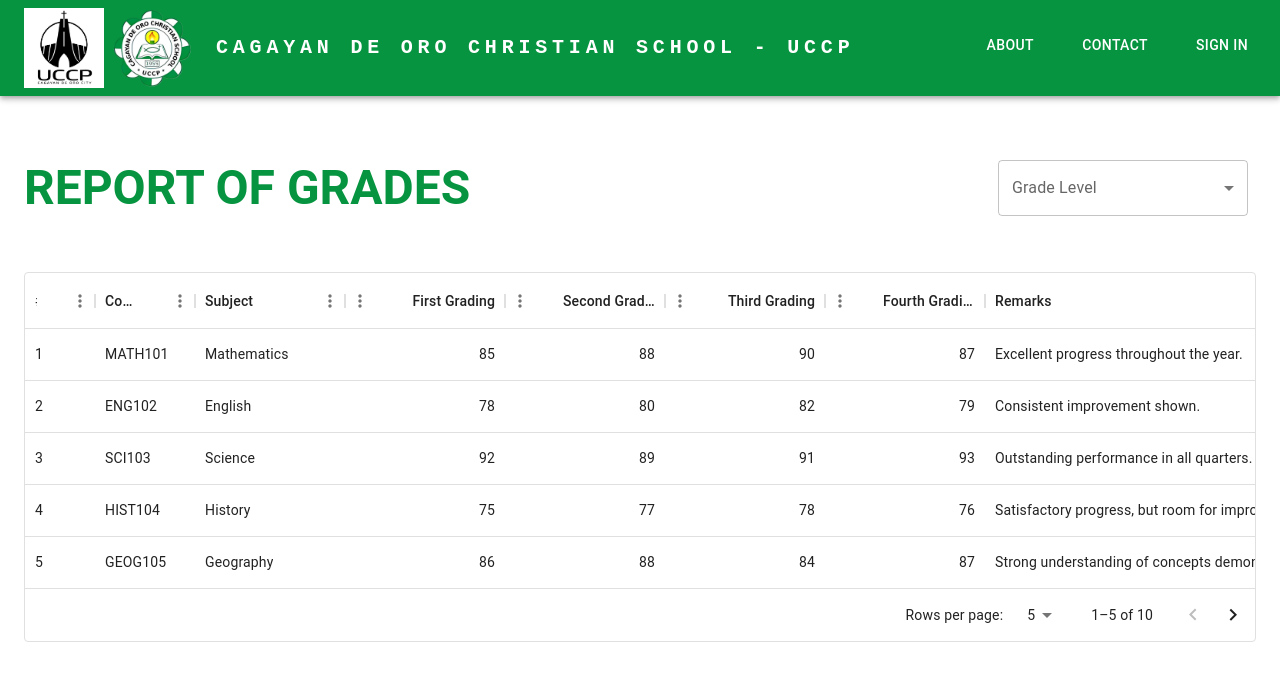
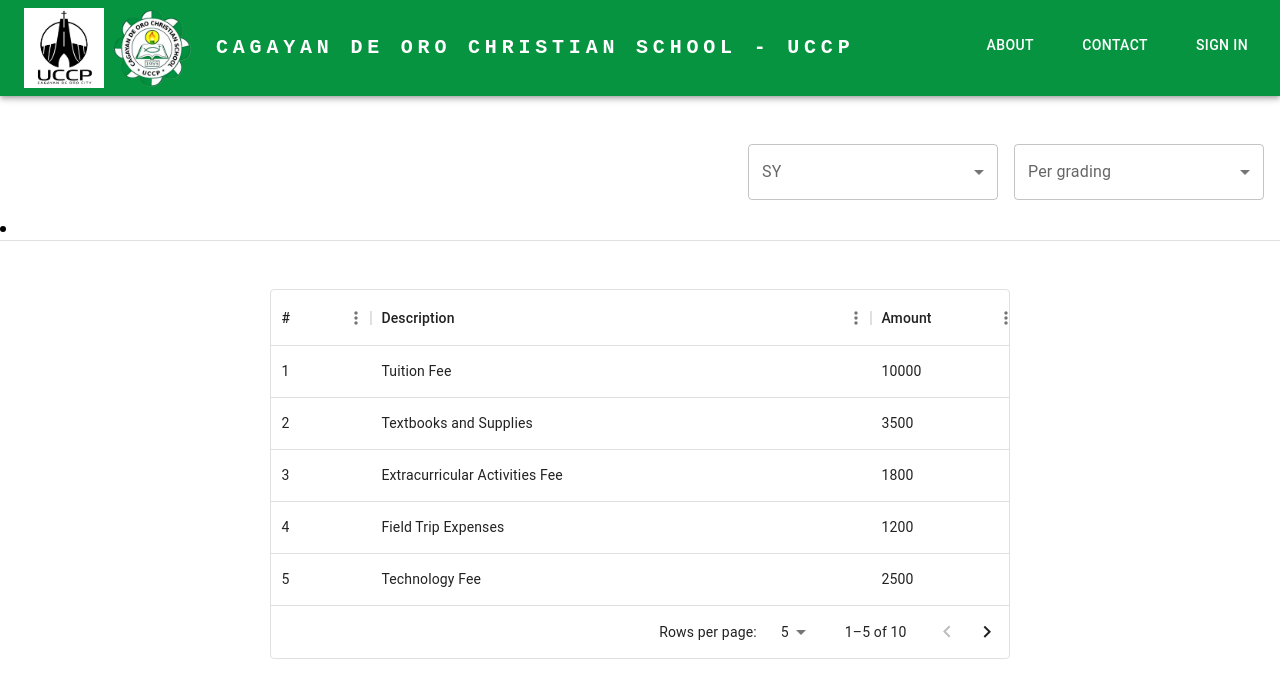
Before and after one commit to anne716/portal-cocs, a React (Create React App) app: page / in a window 1280 px wide. Shown: the top 698 px of the page. Built offline with nearby package versions, Linux system fonts and the light colour scheme.

Commit message:
Added Student Billings page

```diff
--- a/src/App.js
+++ b/src/App.js
@@ -1,11 +1,12 @@
 import React from "react";
 import "./index.css";
-import StudentGrades from "./pages/Student Grades/StudentGrades";
+//import StudentGrades from "./pages/Student Grades/StudentGrades";
+import StudentBillings from "./pages/Student Billings/StudBillings";
 
 function App() {
   return (
     <div>
-      <StudentGrades />
+      <StudentBillings />
     </div>
   );
 }
--- /dev/null
+++ b/src/components/Data Display/Table/StudBillingsTbl.js
@@ -0,0 +1,93 @@
+import * as React from "react";
+import { DataGrid } from "@mui/x-data-grid";
+
+const columns = [
+  { field: "id", headerName: "#", width: 100 },
+  { field: "descriptions", headerName: "Description", width: 500 },
+  { field: "amount", headerName: "Amount", width: 150 },
+];
+
+const rows = [
+  {
+    id: 1,
+    descriptions: "Tuition Fee",
+    type: "number",
+    amount: 10000.0,
+  },
+  {
+    id: 2,
+    descriptions: "Textbooks and Supplies",
+    type: "number",
+    amount: 3500.0,
+  },
+  {
+    id: 3,
+    descriptions: "Extracurricular Activities Fee",
+    type: "number",
+    amount: 1800.0,
+  },
+  {
+    id: 4,
+    descriptions: "Field Trip Expenses",
+    type: "number",
+    amount: 1200.0,
+  },
+  {
+    id: 5,
+    descriptions: "Technology Fee",
+    type: "number",
+    amount: 2500.0,
+  },
+  {
+    id: 6,
+    descriptions: "Lab Fees",
+    type: "number",
+    amount: 1600.0,
+  },
+  {
+    id: 7,
+    descriptions: "Sports Team Uniform",
+    type: "number",
+    amount: 1400.0,
+  },
+  {
+    id: 8,
+    descriptions: "Library Fee",
+    type: "number",
+    amount: 500.0,
+  },
+  {
+    id: 9,
+    descriptions: "Art Supplies",
+    type: "number",
+    amount: 800.0,
+  },
+  {
+    id: 10,
+    descriptions: "Graduation Ceremony Fee",
+    type: "number",
+    amount: 6000.0,
+  },
+];
+
+export default function StudBillingsTbl() {
+  return (
+    <div
+      style={{
+        height: 370,
+        width: "60%",
+      }}
+    >
+      <DataGrid
+        rows={rows}
+        columns={columns}
+        initialState={{
+          pagination: {
+            paginationModel: { page: 0, pageSize: 5 },
+          },
+        }}
+        pageSizeOptions={[5, 10]}
+      />
+    </div>
+  );
+}
--- a/src/components/Data Display/Table/StudGradesTbl.js
+++ b/src/components/Data Display/Table/StudGradesTbl.js
@@ -141,7 +141,7 @@ const rows = [
   },
 ];
 
-export default function DataTable() {
+export default function StudGradesTbl() {
   return (
     <div style={{ height: 370, width: "100%" }}>
       <DataGrid
--- /dev/null
+++ b/src/pages/Student Billings/StudBillings.js
@@ -0,0 +1,108 @@
+import * as React from "react";
+import Typography from "@mui/material/Typography";
+import Box from "@mui/material/Box";
+import InputLabel from "@mui/material/InputLabel";
+import MenuItem from "@mui/material/MenuItem";
+import FormControl from "@mui/material/FormControl";
+import Select from "@mui/material/Select";
+import Divider from "@mui/material/Divider";
+
+import Navbar from "../../surfaces/Navbar";
+import StudBillingsTbl from "../../components/Data Display/Table/StudBillingsTbl";
+
+const style = {
+  py: 0,
+  width: "100%",
+  maxWidth: 360,
+  borderRadius: 2,
+  border: "1px solid",
+  borderColor: "divider",
+  backgroundColor: "background.paper",
+};
+
+export default function StudentBillings() {
+  // For select field school year
+  const [schoolYear, setSchoolYear] = React.useState("");
+
+  const handleChangeSY = (event) => {
+    setSchoolYear(event.target.value);
+  };
+
+  // For select field grade level
+  const [perGrading, setPerGrading] = React.useState("");
+
+  const handleChangePerGrading = (event) => {
+    setPerGrading(event.target.value);
+  };
+
+  return (
+    <div>
+      <Navbar />
+      <Box
+        sx={{
+          flexGrow: 1,
+          p: 1,
+          display: "flex",
+          justifyContent: "flex-end",
+          alignItems: "center",
+          mt: 4,
+        }}
+      >
+        {/* Select field for SY */}
+        <FormControl sx={{ m: 1, minWidth: 250 }}>
+          <InputLabel id="select-school-year-label">SY</InputLabel>
+          <Select
+            labelId="select-school-year-label"
+            id="select-school-year"
+            value={schoolYear}
+            label="SchoolYear"
+            onChange={handleChangeSY}
+          >
+            <MenuItem value={10}>SY 2023-2024</MenuItem>
+            <MenuItem value={20}>SY 2024-2025</MenuItem>
+            <MenuItem value={30}>SY 2025-2026</MenuItem>
+            <MenuItem value={40}>SY 2026-2027</MenuItem>
+            <MenuItem value={50}>SY 2027-2028</MenuItem>
+          </Select>
+        </FormControl>
+
+        {/* Select field for per grading */}
+        <FormControl sx={{ m: 1, minWidth: 250 }}>
+          <InputLabel id="select-per-grading-label">Per grading</InputLabel>
+          <Select
+            labelId="select-per-grading-label"
+            id="select-per-grading"
+            value={perGrading}
+            label="PerGrading"
+            onChange={handleChangePerGrading}
+          >
+            <MenuItem value={10}>Kinder 1</MenuItem>
+            <MenuItem value={20}>Kinder 2</MenuItem>
+            <MenuItem value={30}>Grade 1</MenuItem>
+            <MenuItem value={40}>Grade 2</MenuItem>
+            <MenuItem value={50}>Grade 3</MenuItem>
+            <MenuItem value={60}>Grade 4</MenuItem>
+            <MenuItem value={70}>Grade 5</MenuItem>
+            <MenuItem value={80}>Grade 6</MenuItem>
+          </Select>
+        </FormControl>
+      </Box>
+
+      <Divider component="li" />
+
+      <Box
+        sx={{
+          flexGrow: 1,
+          p: 3,
+          mt: 3,
+          display: "flex",
+          justifyContent: "center",
+          alignItems: "center",
+        }}
+      >
+        {/* Report of Student Billings Table */}
+        <StudBillingsTbl />
+      </Box>
+    </div>
+  );
+}
```
